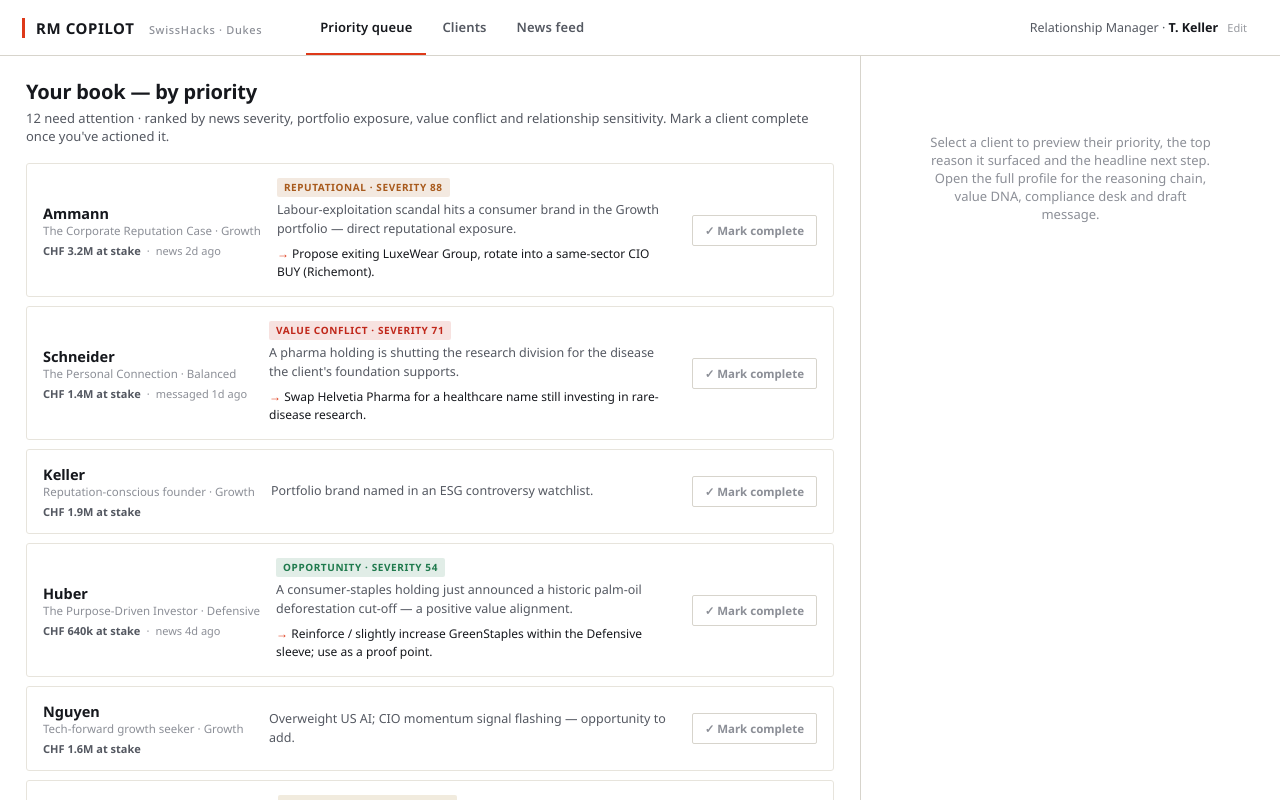
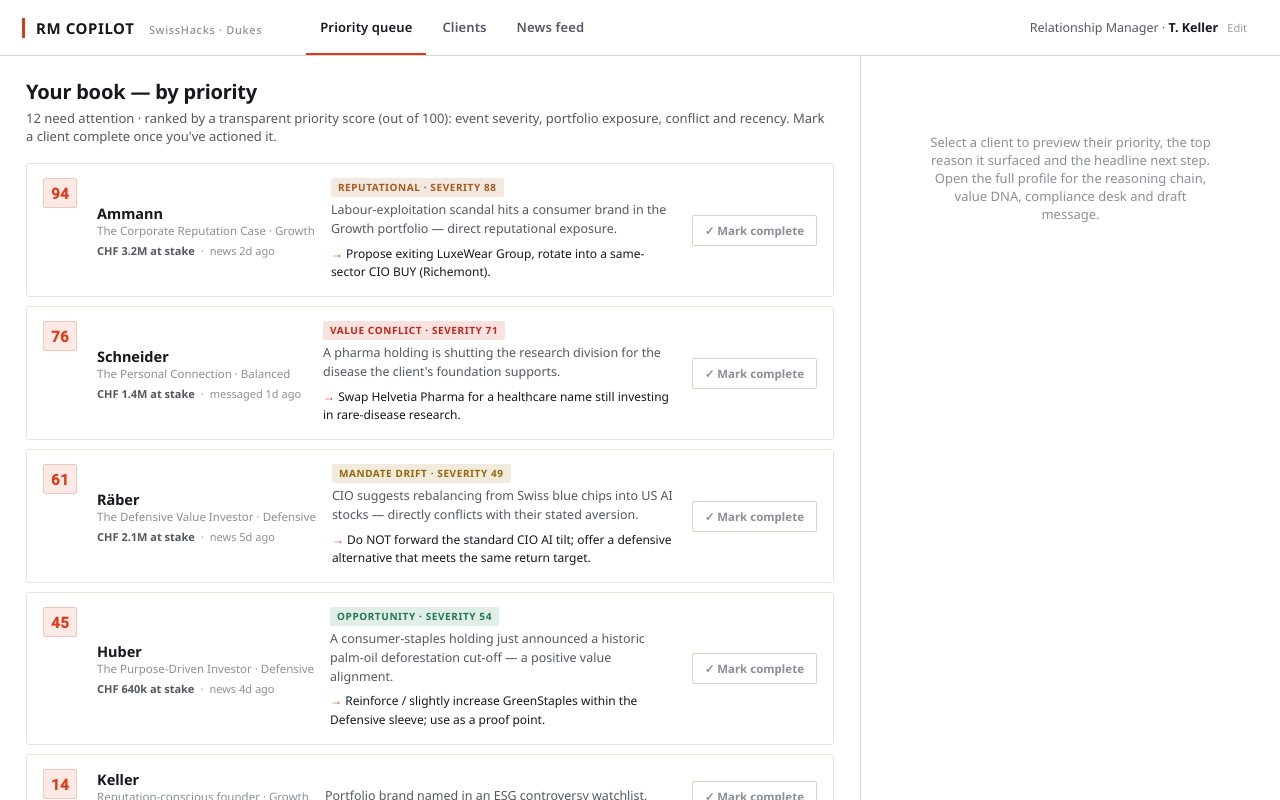
Before and after one commit to mashathepotato/swisshacks-dukes, a React (Vite) app in the folder frontend/: page / in a window 1280 px wide. Built offline with nearby package versions, Linux system fonts and the light colour scheme.

Commit message:
Priority queue: transparent priority score (0.35 severity + 0.25 exposure + 0.20 conflict + 0.20 recency, 0-1 shown /100); rank by it; show score on rows + breakdown in drawer; justification in frontend/docs/priority-metric.md

```diff
--- a/frontend/src/components/ClientDetail.tsx
+++ b/frontend/src/components/ClientDetail.tsx
@@ -1,5 +1,7 @@
 import type { Client } from "../types";
 import { SIGNAL_META, formatMoney, relativeTime } from "../lib/format";
+import { CLIENTS } from "../data/clients";
+import { priorityFor, PRIORITY_WEIGHTS } from "../lib/priority";
 import { useDone } from "../lib/doneStore";
 
 interface Props {
@@ -24,6 +26,7 @@ export function ClientDetail({ client, onOpenFull }: Props) {
     : null;
   const rec = client.recommendations[0];
   const sig = client.signals[0];
+  const pr = priorityFor(client, CLIENTS);
 
   return (
     <div className="drawer">
@@ -45,6 +48,18 @@ export function ClientDetail({ client, onOpenFull }: Props) {
 
       <p className="why-priority"><b>Why now:</b> {client.topReason}</p>
       {sig && <p className="sig-headline">{sig.headline} <span style={{ color: "var(--text-faint)" }}>· {sig.source}</span></p>}
+
+      <div className="section-title">Priority score</div>
+      <div className="pscore">
+        <span className="pscore-big">{Math.round(pr.combined * 100)}</span>
+        <div className="pscore-break">
+          <div><span>Event severity</span><span><b>{Math.round(pr.severity * 100)}</b> × {PRIORITY_WEIGHTS.severity}</span></div>
+          <div><span>Portfolio exposure</span><span><b>{Math.round(pr.exposure * 100)}</b> × {PRIORITY_WEIGHTS.exposure}</span></div>
+          <div><span>Conflict</span><span><b>{Math.round(pr.conflict * 100)}</b> × {PRIORITY_WEIGHTS.conflict}</span></div>
+          <div><span>Recency</span><span><b>{Math.round(pr.recency * 100)}</b> × {PRIORITY_WEIGHTS.recency}</span></div>
+        </div>
+      </div>
+      <p className="pscore-cap">Weighted blend (out of 100). Justification: docs/priority-metric.md.</p>
 
       {(client.values.length > 0 || client.dislikes.length > 0) && (
         <>
--- a/frontend/src/components/PriorityQueue.tsx
+++ b/frontend/src/components/PriorityQueue.tsx
@@ -2,6 +2,7 @@ import { useMemo, useState } from "react";
 import { CLIENTS } from "../data/clients";
 import type { Client } from "../types";
 import { SIGNAL_META, formatMoney, relativeTime } from "../lib/format";
+import { rankBook } from "../lib/priority";
 import { useDone } from "../lib/doneStore";
 
 interface Props {
@@ -13,14 +14,17 @@ export function PriorityQueue({ selectedId, onSelect }: Props) {
   const { done, markDone, reopen } = useDone();
   const [showDone, setShowDone] = useState(true);
 
-  const ranked = useMemo(() => [...CLIENTS].sort((a, b) => b.priorityScore - a.priorityScore), []);
-  const active = ranked.filter((c) => !done.has(c.id));
-  const dealt = ranked.filter((c) => done.has(c.id));
+  // transparent priority: combined of severity, exposure, conflict, recency (see lib/priority.ts)
+  const ranked = useMemo(() => rankBook(CLIENTS), []);
+  const scoreById = useMemo(() => new Map(ranked.map((r) => [r.client.id, Math.round(r.pr.combined * 100)])), [ranked]);
+  const active = ranked.map((r) => r.client).filter((c) => !done.has(c.id));
+  const dealt = ranked.map((r) => r.client).filter((c) => done.has(c.id));
 
   function row(c: Client, isDone: boolean) {
     const sig = c.signals[0];
     const meta = sig ? SIGNAL_META[sig.type] : null;
     const rec = c.recommendations[0];
+    const score = scoreById.get(c.id) ?? 0;
     const trigger = c.lastMessageAt
       ? { label: "messaged", at: c.lastMessageAt }
       : sig
@@ -32,6 +36,7 @@ export function PriorityQueue({ selectedId, onSelect }: Props) {
         className={"qrow" + (selectedId === c.id ? " selected" : "") + (isDone ? " done" : "")}
         onClick={() => onSelect(c)}
       >
+        <span className="qscore" title="Priority score (out of 100)">{score}</span>
         <div className="who">
           <div className="nm">{c.name}</div>
           <div className="at">{c.archetype} · {c.mandate}</div>
@@ -66,7 +71,7 @@ export function PriorityQueue({ selectedId, onSelect }: Props) {
     <div className="queue">
       <h1>Your book — by priority</h1>
       <p className="lead">
-        {active.length} need{active.length === 1 ? "s" : ""} attention · ranked by news severity, portfolio exposure, value conflict and relationship sensitivity. Mark a client complete once you've actioned it.
+        {active.length} need{active.length === 1 ? "s" : ""} attention · ranked by a transparent priority score (out of 100): event severity, portfolio exposure, conflict and recency. Mark a client complete once you've actioned it.
       </p>
 
       {active.length > 0 ? active.map((c) => row(c, false)) : (
--- a/frontend/src/index.css
+++ b/frontend/src/index.css
@@ -834,3 +834,13 @@ button { font-family: inherit; cursor: pointer; }
 .cnews-cbreak { display: flex; flex-direction: column; gap: 3px; font-size: 11.5px; color: var(--text-dim); flex: 1; }
 .cnews-cbreak > div { display: flex; justify-content: space-between; gap: 12px; }
 .cnews-cbreak b { color: var(--text); font-family: var(--font-mono, monospace); }
+
+/* ---- Priority queue: transparent score ---- */
+.qscore { flex: none; align-self: flex-start; min-width: 34px; text-align: center; font-family: var(--font-mono); font-size: 15px; font-weight: 800; color: var(--accent); background: var(--accent-soft); border: 1px solid var(--accent-line); border-radius: 2px; padding: 4px 0; margin-right: 4px; }
+.qrow.done .qscore { color: var(--text-faint); background: var(--panel-2); border-color: var(--border); }
+.pscore { display: flex; align-items: center; gap: 14px; background: var(--panel-2); border: 1px solid var(--border); border-radius: 3px; padding: 11px 13px; }
+.pscore-big { font-size: 28px; font-weight: 800; color: var(--accent); font-family: var(--font-mono); line-height: 1; flex: none; }
+.pscore-break { display: flex; flex-direction: column; gap: 3px; font-size: 11.5px; color: var(--text-dim); flex: 1; }
+.pscore-break > div { display: flex; justify-content: space-between; gap: 12px; }
+.pscore-break b { color: var(--text); font-family: var(--font-mono); }
+.pscore-cap { font-size: 11px; color: var(--text-faint); margin: 6px 0 4px; line-height: 1.4; }
--- /dev/null
+++ b/frontend/src/lib/priority.ts
@@ -0,0 +1,74 @@
+import type { Client, SignalType } from "../types";
+
+// Transparent priority score for the queue: a weighted blend of four signals,
+// each normalised to [0,1]. Weights sum to 1 → score stays in [0,1] (shown /100).
+// Justification: docs/priority-metric.md
+export const PRIORITY_WEIGHTS = { severity: 0.35, exposure: 0.25, conflict: 0.2, recency: 0.2 } as const;
+const HALF_LIFE_DAYS = 7;
+const DAY_MS = 86_400_000;
+const clamp01 = (x: number) => Math.max(0, Math.min(1, x));
+
+// How adversarial each event type is — a risk demands proactive contact more
+// than a positive opportunity (which is "nice to mention", not "must defuse").
+const CONFLICT_WEIGHT: Record<SignalType, number> = {
+  reputational: 1.0,
+  value_conflict: 1.0,
+  mandate_drift: 0.7,
+  exposure: 0.7,
+  opportunity: 0.3,
+};
+
+export interface PriorityBreakdown {
+  severity: number;   // 0..1 magnitude of the active event
+  exposure: number;   // 0..1 CHF at stake, vs the book's largest
+  conflict: number;   // 0..1 how adversarial the event is (risk vs opportunity)
+  recency: number;    // 0..1 freshness of the trigger
+  combined: number;   // 0..1 weighted blend — the ranking score
+}
+
+function triggerDate(c: Client): string | null {
+  return c.lastMessageAt ?? c.signals[0]?.publishedAt ?? null;
+}
+
+function priorityOf(client: Client, bookMax: number, nowMs: number): PriorityBreakdown {
+  const sig = client.signals[0];
+  const severity = sig ? clamp01(sig.severity / 100) : 0;
+  const exposure = bookMax > 0 ? clamp01((client.amountAtStake ?? 0) / bookMax) : 0;
+  const conflict = sig ? CONFLICT_WEIGHT[sig.type] ?? 0 : 0;
+
+  let recency = 0;
+  const d = triggerDate(client);
+  if (d) {
+    const t = Date.parse(d);
+    if (!Number.isNaN(t)) recency = clamp01(Math.pow(0.5, Math.max(0, (nowMs - t) / DAY_MS) / HALF_LIFE_DAYS));
+  }
+
+  const combined =
+    PRIORITY_WEIGHTS.severity * severity +
+    PRIORITY_WEIGHTS.exposure * exposure +
+    PRIORITY_WEIGHTS.conflict * conflict +
+    PRIORITY_WEIGHTS.recency * recency;
+
+  return { severity, exposure, conflict, recency, combined };
+}
+
+function contextOf(book: Client[]): { bookMax: number; nowMs: number } {
+  const bookMax = Math.max(1, ...book.map((c) => c.amountAtStake ?? 0));
+  const dates = book.map(triggerDate).filter(Boolean).map((d) => Date.parse(d!)).filter((n) => !Number.isNaN(n));
+  const nowMs = dates.length ? Math.max(...dates) : Date.now();
+  return { bookMax, nowMs };
+}
+
+/** The book ranked by combined priority (desc), each with its breakdown. */
+export function rankBook(book: Client[]): { client: Client; pr: PriorityBreakdown }[] {
+  const { bookMax, nowMs } = contextOf(book);
+  return book
+    .map((client) => ({ client, pr: priorityOf(client, bookMax, nowMs) }))
+    .sort((a, b) => b.pr.combined - a.pr.combined);
+}
+
+/** Priority breakdown for one client, in the context of the whole book. */
+export function priorityFor(client: Client, book: Client[]): PriorityBreakdown {
+  const { bookMax, nowMs } = contextOf(book);
+  return priorityOf(client, bookMax, nowMs);
+}
```
Also changed, not shown: frontend/src/main.tsx (line endings or trailing spaces), 1 other file (tests, documents, lock files or other folders).
